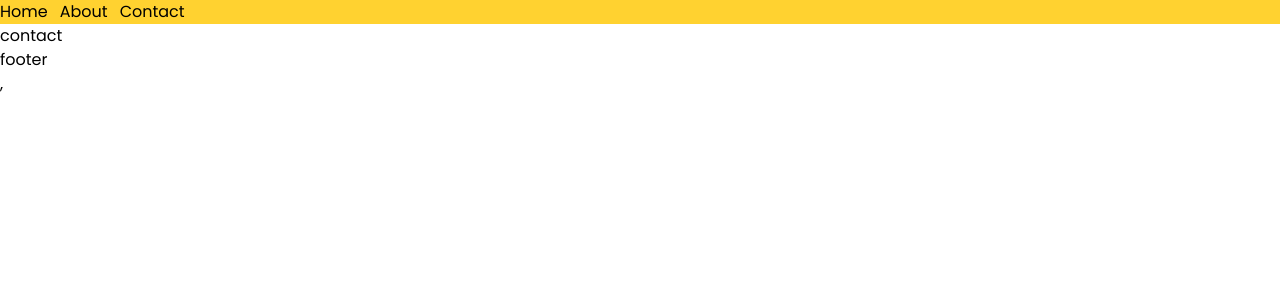
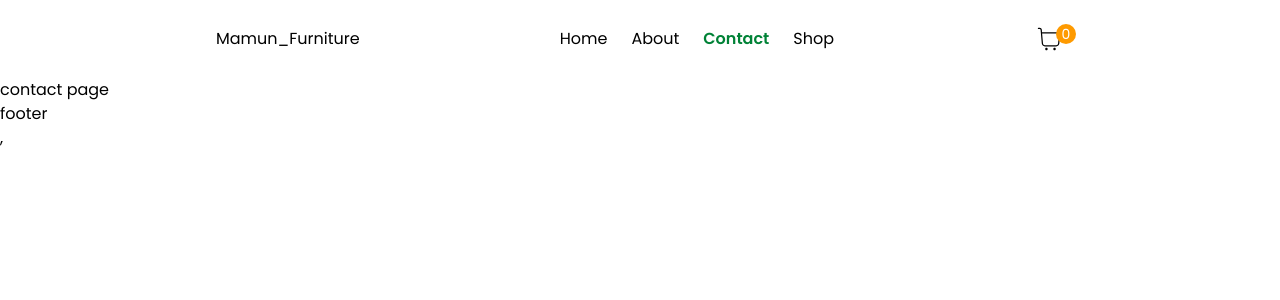
Before and after one commit to Mamun123123123/Buy_Furniture, a React (Vite) app: page /contact in a window 1280 px wide. Shown: the top 300 px of the page. Built offline with nearby package versions, Linux system fonts and the light colour scheme.

Commit message:
navbar design

```diff
--- a/package.json
+++ b/package.json
@@ -13,6 +13,7 @@
     "@tailwindcss/vite": "^4.2.2",
     "react": "^19.2.4",
     "react-dom": "^19.2.4",
+    "react-icons": "^5.6.0",
     "react-router": "^7.13.2",
     "tailwindcss": "^4.2.2"
   },
--- a/src/App.jsx
+++ b/src/App.jsx
@@ -1,16 +1,11 @@
 import React from 'react'
 import "./app.css"
 import { Link, Outlet } from 'react-router'
+import Navbar from './components/Navbar'
 const App = () => {
   return (
     <>
-    <nav className=' bg-amber-300'>
-      <ul className='flex gap-3'>
-        <li><Link to="/">Home</Link></li>
-         <li><Link to="/about">About</Link></li>
-         <li><Link to="/contact">Contact</Link></li>
-      </ul>
-    </nav>
+  <Navbar />
     <Outlet />
     <footer>footer</footer>
     </>
--- /dev/null
+++ b/src/components/Navbar.jsx
@@ -0,0 +1,129 @@
+import { CiShoppingCart } from "react-icons/ci";
+import React, { useState } from 'react'
+import { NavLink } from 'react-router'
+import { ImCross } from "react-icons/im";
+import { FaBars } from "react-icons/fa6";
+
+const Navbar = () => {
+
+    const [open,setOpen] = useState(false)
+
+    const handleToggle = () =>{
+        setOpen(prevState => !prevState)
+    }
+
+    return (
+        <>
+            <header>
+                <nav className='flex justify-between md:justify-evenly items-center px-4 py-6'>
+                    <div>
+                        <h3>Mamun_Furniture</h3>
+                    </div>
+                    <div onClick={handleToggle} className="md:hidden text-xl cursor-pointer ml-auto">
+                        {open ? null : <FaBars />}
+                    </div>
+
+
+                    <div className="md:hidden">
+
+                        <div
+                            className={`${open ? "fixed" : "hidden"} inset-0 bg-black/30 backdrop-blur-sm z-40`}
+                            onClick={handleToggle}
+                        ></div>
+
+
+                        <div className={`
+                            ${open ? "translate-y-0 opacity-100" : "-translate-y-5 opacity-0 pointer-events-none"}
+                            fixed top-5 left-1/2 -translate-x-1/2 w-[90%]
+                            bg-white z-50 rounded-2xl shadow-2xl p-5
+                            transition-all duration-300
+                        `}>
+
+
+                            <div className="flex justify-end mb-4">
+                                <ImCross
+                                    onClick={handleToggle}
+                                    className="cursor-pointer text-red-500 hover:rotate-90 transition duration-300"
+                                />
+                            </div>
+
+                            <ul className="flex flex-col gap-3">
+
+                                <li>
+                                    <NavLink
+                                        className={({isActive})=>
+                                            isActive
+                                            ? "block text-green-700 font-semibold bg-green-50 px-4 py-2 rounded-xl"
+                                            : "block hover:text-green-500 hover:bg-gray-100 px-4 py-2 rounded-xl transition"
+                                        }
+                                        to="/"
+                                    >
+                                        Home
+                                    </NavLink>
+                                </li>
+
+                                <li>
+                                    <NavLink
+                                        className={({isActive})=>
+                                            isActive
+                                            ? "block text-green-700 font-semibold bg-green-50 px-4 py-2 rounded-xl"
+                                            : "block hover:text-green-500 hover:bg-gray-100 px-4 py-2 rounded-xl transition"
+                                        }
+                                        to="/about"
+                                    >
+                                        About
+                                    </NavLink>
+                                </li>
+
+                                <li>
+                                    <NavLink
+                                        className={({isActive})=>
+                                            isActive
+                                            ? "block text-green-700 font-semibold bg-green-50 px-4 py-2 rounded-xl"
+                                            : "block hover:text-green-500 hover:bg-gray-100 px-4 py-2 rounded-xl transition"
+                                        }
+                                        to="/contact"
+                                    >
+                                        Contact
+                                    </NavLink>
+                                </li>
+
+                                <li>
+                                    <NavLink
+                                        className={({isActive})=>
+                                            isActive
+                                            ? "block text-green-700 font-semibold bg-green-50 px-4 py-2 rounded-xl"
+                                            : "block hover:text-green-500 hover:bg-gray-100 px-4 py-2 rounded-xl transition"
+                                        }
+                                        to="/shop"
+                                    >
+                                        Shop
+                                    </NavLink>
+                                </li>
+
+                            </ul>
+                        </div>
+                    </div>
+
+                    <div>
+                        <ul className='hidden md:flex gap-6'>
+                            <li><NavLink className={({isActive})=> isActive? "text-green-700 font-semibold":"hover:text-green-500"} to="/">Home</NavLink></li>
+                            <li><NavLink className={({isActive})=> isActive? "text-green-700 font-semibold":"hover:text-green-500"} to="/about">About</NavLink></li>
+                            <li><NavLink className={({isActive})=> isActive? "text-green-700 font-semibold":"hover:text-green-500"} to="/contact">Contact</NavLink></li>
+                            <li><NavLink className={({isActive})=> isActive? "text-green-700 font-semibold":"hover:text-green-500"} to="/shop">Shop</NavLink></li>
+                        </ul>
+                    </div>
+                    <div className='hidden md:block cursor-pointer relative'>
+                        <CiShoppingCart className="text-3xl"/>
+                        <sup className="absolute top-0 -right-3 bg-amber-500 text-white h-5 w-5 rounded-full flex items-center justify-center text-sm">
+                            0
+                        </sup>
+                    </div>
+
+                </nav>
+            </header>
+        </>
+    )
+}
+
+export default Navbar
--- /dev/null
+++ b/src/pages/About.jsx
@@ -0,0 +1,11 @@
+import React from 'react'
+
+const About = () => {
+  return (
+    <div>
+      about page
+    </div>
+  )
+}
+
+export default About
--- /dev/null
+++ b/src/pages/Contact.jsx
@@ -0,0 +1,11 @@
+import React from 'react'
+
+const Contact = () => {
+  return (
+    <div>
+      contact page
+    </div>
+  )
+}
+
+export default Contact
--- /dev/null
+++ b/src/pages/Home.jsx
@@ -0,0 +1,11 @@
+import React from 'react'
+
+const Home = () => {
+  return (
+    <div>
+home page
+    </div>
+  )
+}
+
+export default Home
--- /dev/null
+++ b/src/pages/Shop.jsx
@@ -0,0 +1,11 @@
+import React from 'react'
+
+const Shop = () => {
+  return (
+    <div>
+      shop page
+    </div>
+  )
+}
+
+export default Shop
```
Also changed, not shown: src/main.jsx (+11 -3 lines), 1 other file (tests, documents, lock files or other folders).
